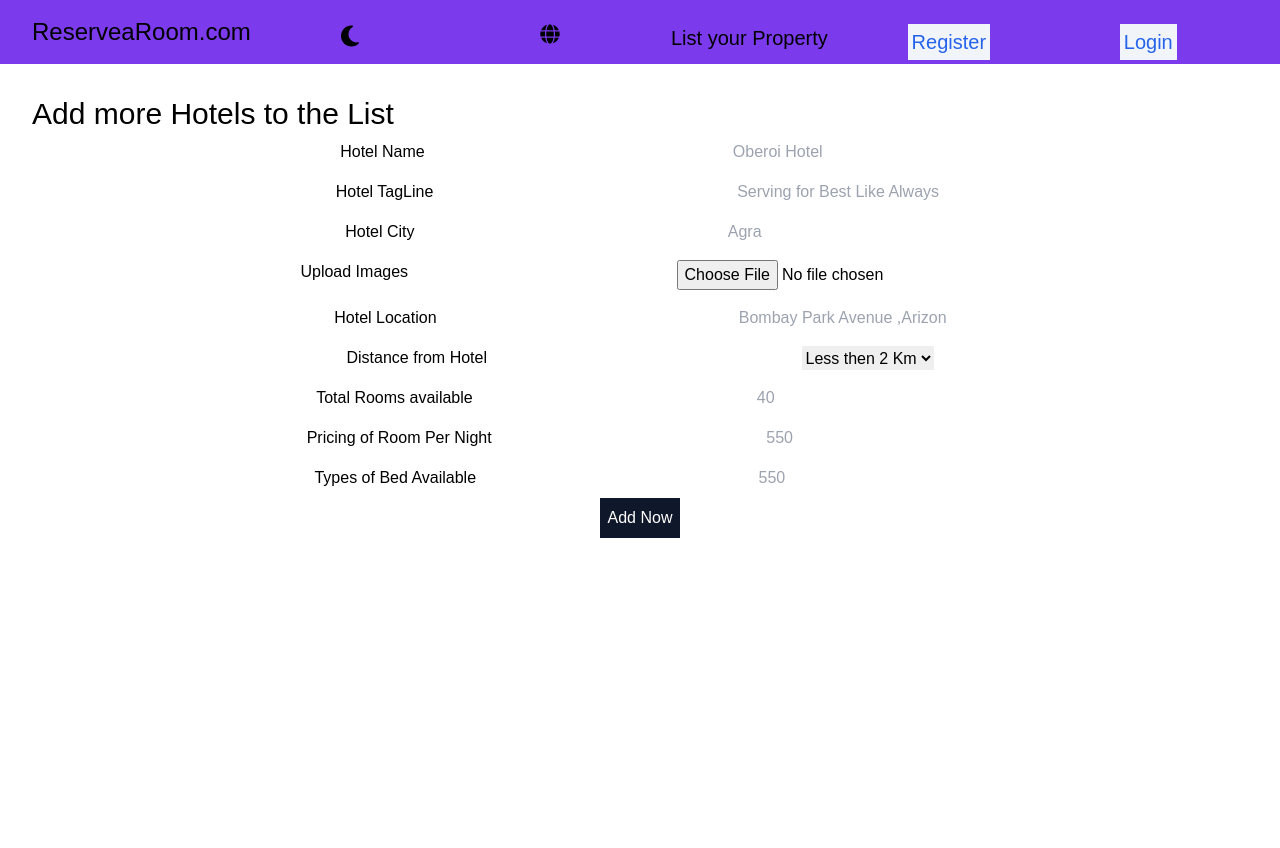
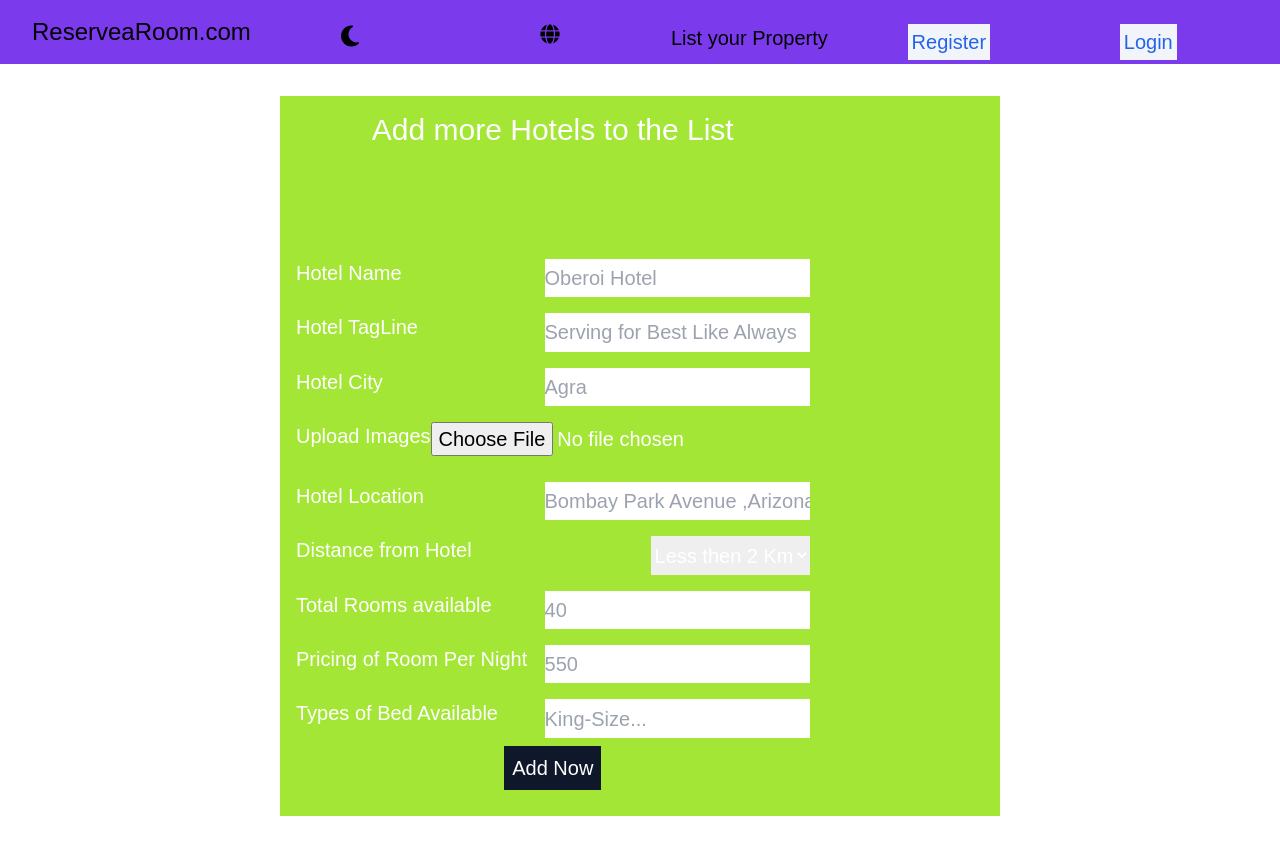
Before and after one commit to sarb001/ReserveaRoom, a React (Vite) app in the folder frontend/: page /listing in a window 1280 px wide. Before the commit the page ends 800 px from the top, so only its background shows below. Built offline with nearby package versions, Linux system fonts and the light colour scheme; a web font is replaced by a local one.

Commit message:
propertylisting ui completed

```diff
--- a/frontend/src/components/PropertyListing/PropertyListing.jsx
+++ b/frontend/src/components/PropertyListing/PropertyListing.jsx
@@ -4,43 +4,46 @@ import '../PropertyListing/PropertyListing.css' ;
 
 const PropertyListing = () => {
 
+  return (
+    <>
+        <div className='m-8 md:flex  md:justify-center md:h-[90vh]'>
+         <div className=' w-full p-4  bg-[rgb(33,47,67)] md:bg-lime-400
+          md:grid md:justify-between md:max-w-[45rem]
+         text-white text-xl'>
 
-  return (
-    <div className='m-8'>
-            <span className='text-3xl'>  Add more Hotels to the List </span>
+            <div className="account sm:text-center ">
+              <span className='text-2xl sm:text-3xl'> Add more Hotels to the List </span>
+            </div>
 
-    <div className='grid'>
+            <div className='grid sm:grid'>
 
-         <div className='my-2 sm:flex sm:justify-evenly'>
+                    <div className='my-2 sm:flex sm:justify-between'>
                     <label> Hotel  Name </label>
                     <input type = "text"  placeholder='Oberoi Hotel'  required />
                     </div>
 
-         <div className='my-2 sm:flex sm:justify-evenly'>
+                    <div className='my-2 sm:flex sm:justify-between'>
                     <label> Hotel TagLine </label>
                     <input type = "text"  placeholder='Serving for Best Like Always'  required />
                     </div>
 
-         <div className='my-2 sm:flex sm:justify-evenly'>
+                    <div className='my-2 sm:flex sm:justify-between'>
                     <label> Hotel City </label>
                     <input type = "text"  placeholder='Agra'  required />
                     </div>
 
-
-            {/*   Image Upload */}
-         <div className='my-2 sm:flex sm:justify-evenly'>
+                    <div className='my-2 sm:flex sm:justify-between'>
                     <label> Upload Images </label>
                     <input type = "file"  required />
                     </div>
 
-         <div className='my-2 sm:flex sm:justify-evenly'>
+                    <div className='my-2 sm:flex sm:justify-between'>
                     <label> Hotel Location </label>
                     <input type = "text"  placeholder='Bombay Park Avenue ,Arizona'  required />
                     </div>
 
-            {/* Dropdown Hotel Distance */}
 
-         <div className='my-2 sm:flex sm:justify-evenly'>
+                    <div className='my-2 sm:flex sm:justify-between'>
                     <label> Distance from Hotel  </label>
                     <select name="distance" id="distance">
                         <option value="2km">Less then 2 Km</option>
@@ -50,40 +53,20 @@ const PropertyListing = () => {
                     </select>
                     </div>
 
-            {/* Rating  */}
-
-         {/*  Pricing  Range */}
-         <div className='my-2 sm:flex sm:justify-evenly'>
+                    <div className='my-2 sm:flex sm:justify-between'>
                         <label> Total Rooms available </label>
                     <input  type = "number"  placeholder='40' />
                     </div>
 
-            {/*  Rooms Number */}
-         <div className='my-2 sm:flex sm:justify-evenly'>
+                    <div className='my-2 sm:flex sm:justify-between'>
                         <label> Pricing of Room Per Night </label>
                     <input  type = "number"  placeholder='550' />
                     </div>
 
-            {/* Bed Quant  */}
-         <div className='my-2 sm:flex sm:justify-evenly'>
+                    <div className='my-2 sm:flex sm:justify-between'>
                         <label> Types of Bed Available  </label>
-           <input  type = "number"  placeholder='550' />
+                    <input  type = "text"  placeholder='King-Size...' />
                     </div>
-
-
-          {/* Facilites Provided  */}
-         {/* <div className='my-2 sm:flex sm:justify-evenly'>
-          <label> Facilites Provided by Hotel </label>
-          <input type="checkbox" id="vehicle1" name="vehicle1" value="Bike" />
-                <label for="vehicle1"> I have a bike</label>
-                <input type="checkbox" id="vehicle2" name="vehicle2" value="Car" />
-                <label for="vehicle2"> I have a car</label>
-                <input type="checkbox" id="vehicle3" name="vehicle3" value="Boat" />
-                <label for="vehicle3"> I have a boat</label>
-         </div>  */}
-
-
-
 
                     <div className='sm:text-center'>
                     <button className='p-2 bg-slate-900 text-white'>
@@ -93,6 +76,9 @@ const PropertyListing = () => {
             </div>
 
          </div>
+    </div>
+    </>
+
   )
 }
 
```
Lines whose indentation alone changed are shown as unchanged.
